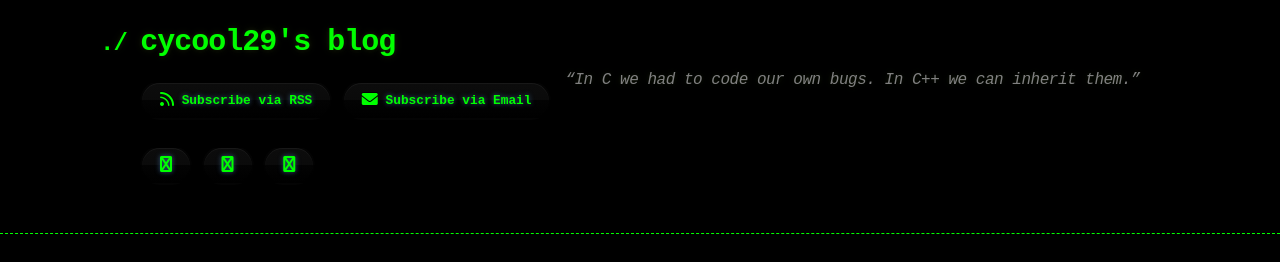
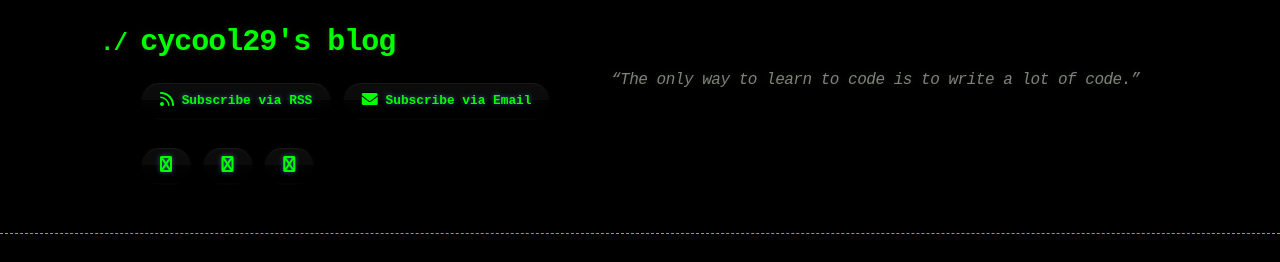
Before and after one commit to cycool29/cycool29.github.io, a Jekyll site: the page built from index.md, in a window 1280 px wide and 900 px high. Shown: the top 262 px of the window. Built offline with Jekyll 4.4.1, drawn with Linux system fonts in a browser that asks for light colours; a style sheet for code colours, icons or effects is not loaded.

Commit message:
Update quotes

```diff
--- a/_config.yml
+++ b/_config.yml
@@ -1,5 +1,5 @@
 title: cycool29's blog
-description: "“In C we had to code our own bugs. In C++ we can inherit them.” "
+description: "“The only way to learn to code is to write a lot of code.” "
 bio: A high school student. Intermediate in Python, Git, Bash. Learning JavaScript. He/Him. "
 author: cycool29
 url: https://cycool29.github.io
```
